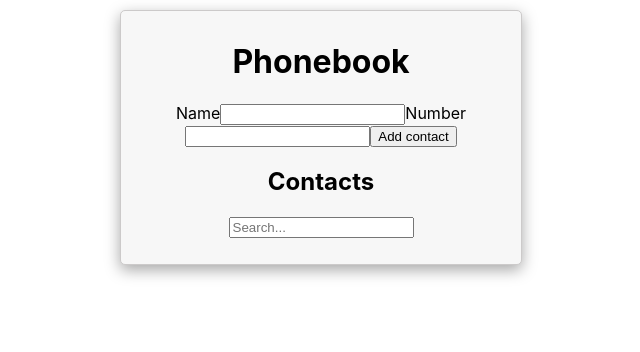
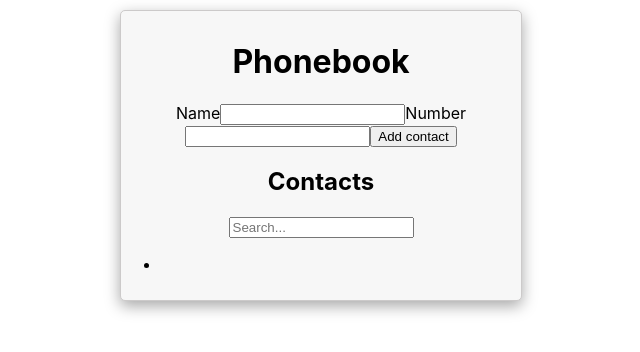
Before and after one commit to VadimKorobec/goit-react-hw-06-phonebook, a React (Create React App) app: page / in a window 1280 px wide. Shown: the top 352 px of the page, without its empty margins (319-959 px from the left). Built offline with nearby package versions, Linux system fonts and the light colour scheme.

Commit message:
Update ContactsList.jsx

```diff
--- a/src/components/ContactsList/ContactsList.jsx
+++ b/src/components/ContactsList/ContactsList.jsx
@@ -8,9 +8,11 @@ export const ContactsList = () => {
   return (
     <>
       <ul>
-        {contacts.map(contact => {
-          return <ContactsListItem key={contacts.id} contact={contact} />;
-        })}
+        <li key={contacts.id}>
+          {contacts.map(contact => {
+            return <ContactsListItem contact={contact} />;
+          })}
+        </li>
       </ul>
     </>
   );
```
